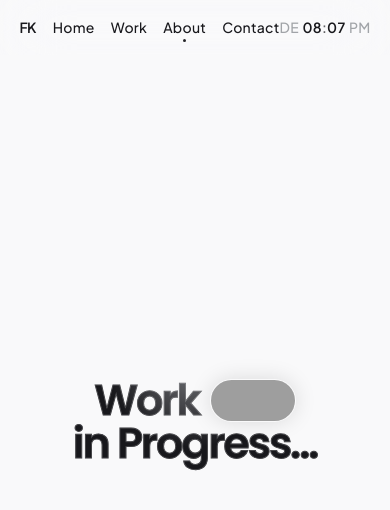
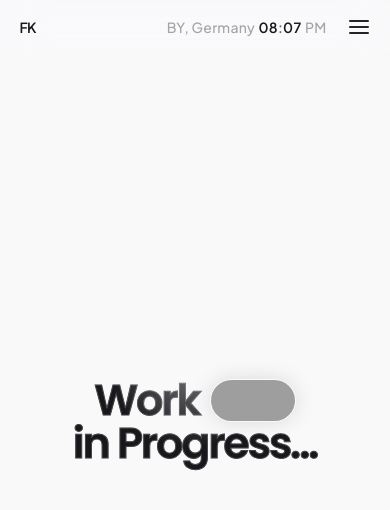
Before and after one commit to floriankulig/portfolio-new, a Next.js app: page /about in a window 390 px wide. Shown: the top 510 px of the page. Built offline with nearby package versions, Linux system fonts and the light colour scheme; grey boxes are pictures that could not be loaded.

Commit message:
feat: enhance Header and TimeZoneInfo components with responsive design and menu functionality

```diff
--- /dev/null
+++ b/src/components/layout/Menu.tsx
@@ -0,0 +1,251 @@
+import { TransitionLink } from "components/shared";
+import { AnimatePresence, motion, Variants } from "framer-motion";
+import { rgba } from "polished";
+import { X } from "react-feather";
+import styled from "styled-components";
+import { theme } from "styles";
+import { LINKS } from "ts";
+import { TimeZoneInfo } from "./header/TimeZoneInfo";
+import { useViewport } from "hooks";
+
+const StyledFullscreenMenu = styled(motion.div)`
+  position: fixed;
+  overflow-y: auto;
+  inset: 0;
+  z-index: 99;
+  background: ${({ theme }) => rgba(theme.bg1, 0.6)};
+  backdrop-filter: saturate(130%) blur(24px);
+  color: var(--bg1);
+  color: var(--text1);
+  will-change: transform;
+  & > div {
+    position: relative;
+    width: 100%;
+    height: 100%;
+    display: flex;
+    justify-content: center;
+    align-items: center;
+    padding-block: 15vh;
+  }
+`;
+
+const MenuHeader = styled.div`
+  position: absolute;
+  top: 0;
+  left: 0;
+  width: 100%;
+  padding-top: 2.5rem;
+  display: flex;
+  justify-content: space-between;
+  align-items: center;
+  font-family: var(--jakarta);
+  h3 {
+    font-size: clamp(1.75rem, 7.5vw, 2.5rem);
+    font-weight: 600;
+    letter-spacing: -0.04em;
+  }
+  .right {
+    display: flex;
+    gap: 1rem;
+    align-items: center;
+    .timezone-meta {
+      font-size: clamp(0.875rem, 3vw, 1.125rem);
+    }
+  }
+`;
+
+const CloseMenuButton = styled(motion.button)`
+  all: unset;
+  display: grid;
+  place-items: center;
+  width: clamp(3.5rem, 15vw, 5rem);
+  aspect-ratio: 1;
+  color: var(--text1);
+  background: var(--bg3);
+  border-radius: 50%;
+  cursor: pointer;
+  margin-right: -1.5%;
+  will-change: transform;
+  svg {
+    width: 60%;
+    height: 60%;
+    stroke-width: 1.5;
+  }
+`;
+const LinkList = styled(motion.ul)`
+  display: flex;
+  flex-direction: column;
+  gap: 1.25rem;
+`;
+
+const menuVariants: Variants = {
+  initial: {
+    opacity: 0,
+  },
+  animate: {
+    opacity: 1,
+  },
+  exit: {
+    opacity: 0,
+    transition: { duration: 0.3, ease: "linear", when: "afterChildren" },
+  },
+};
+
+interface MenuProps {
+  open: boolean;
+  setOpen: (open: boolean) => void;
+  displayName: string;
+}
+
+export const Menu: React.FC<MenuProps> = ({ open, setOpen, displayName }) => {
+  const {
+    viewport: { viewPortWidth },
+  } = useViewport();
+  return (
+    <AnimatePresence>
+      {open && (
+        <StyledFullscreenMenu
+          initial="initial"
+          animate="animate"
+          exit="exit"
+          variants={menuVariants}
+        >
+          <div>
+            <MenuHeader className="main-col">
+              <motion.h3 layoutId="hm-name" className="name">
+                {displayName}
+              </motion.h3>
+              <div className="right">
+                <TimeZoneInfo
+                  displayCounty={300 < viewPortWidth}
+                  displayFullCounty={420 < viewPortWidth}
+                />
+                <CloseMenuButton
+                  layoutId="hm-menu"
+                  animate
+                  whileTap={{ scale: 0.9 }}
+                  whileHover={{ scale: 1.05 }}
+                  onTap={() => setOpen(false)}
+                >
+                  <X size={24} />
+                </CloseMenuButton>
+              </div>
+            </MenuHeader>
+
+            <LinkList>
+              {LINKS.map((link) => (
+                <FullscreenNavLink
+                  key={link.name}
+                  link={link}
+                ></FullscreenNavLink>
+              ))}
+            </LinkList>
+          </div>
+        </StyledFullscreenMenu>
+      )}
+    </AnimatePresence>
+  );
+};
+
+const StyledFullscreenNavLink = styled(motion.li)`
+  line-height: 1.3;
+  font-size: 15vw;
+  letter-spacing: -0.06em;
+  font-weight: 500;
+  position: relative;
+  display: grid;
+  place-items: center;
+  overflow: hidden;
+  span {
+    display: inline-block;
+  }
+  & > span {
+    &:nth-child(2) {
+      position: absolute;
+    }
+  }
+`;
+
+const letterTransition = {
+  opacity: {
+    duration: 0.25,
+  },
+  y: {
+    ease: theme.easing,
+    duration: 0.6,
+  },
+};
+
+const letterVariantsEnter: Variants = {
+  initial: {
+    y: "100%",
+    transition: letterTransition,
+  },
+  hover: {
+    y: 0,
+    transition: letterTransition,
+  },
+};
+
+const letterVariantsExit: Variants = {
+  hover: {
+    y: "-100%",
+    // opacity: 0,
+    transition: letterTransition,
+  },
+  initial: {
+    y: 0,
+    opacity: 1,
+    transition: letterTransition,
+  },
+};
+
+interface FullscreenNavLinkProps {
+  link: { name: string; url: string };
+}
+const FullscreenNavLink: React.FC<FullscreenNavLinkProps> = ({ link }) => {
+  const letters = link.name.split("");
+  return (
+    <TransitionLink href={link.url}>
+      <StyledFullscreenNavLink
+        whileHover="hover"
+        initial="initial"
+        animate="initial"
+        whileTap={{ scale: 0.95 }}
+      >
+        <motion.span
+          variants={{
+            hover: {
+              transition: { staggerChildren: 0.035, staggerDirection: 1 },
+            },
+            initial: {
+              transition: { staggerChildren: 0.035, staggerDirection: -1 },
+            },
+          }}
+        >
+          {letters.map((letter, i) => (
+            <motion.span key={"exit" + i} variants={letterVariantsExit}>
+              {letter}
+            </motion.span>
+          ))}
+        </motion.span>
+        <motion.span
+          variants={{
+            hover: {
+              transition: { staggerChildren: 0.035, staggerDirection: 1 },
+            },
+            initial: {
+              transition: { staggerChildren: 0.035, staggerDirection: -1 },
+            },
+          }}
+        >
+          {letters.map((letter, i) => (
+            <motion.span key={"enter" + i} variants={letterVariantsEnter}>
+              {letter}
+            </motion.span>
+          ))}
+        </motion.span>
+      </StyledFullscreenNavLink>
+    </TransitionLink>
+  );
+};
--- a/src/components/layout/header/Header.tsx
+++ b/src/components/layout/header/Header.tsx
@@ -1,35 +1,46 @@
-import React, { useDebugValue, useEffect, useRef, useState } from "react";
+import React, { useEffect, useState } from "react";
 import styled from "styled-components";
 import { LINKS } from "ts";
 import { NavLink } from "./NavLink";
 import { TimeZoneInfo } from "./TimeZoneInfo";
-import { useViewport } from "hooks";
+import { Menu as FullscreenMenu } from "../Menu";
+import { useCannotScroll, useViewport } from "hooks";
 import { rgba } from "polished";
 import {
+  AnimatePresence,
   circInOut,
+  LayoutGroup,
   motion,
   useMotionTemplate,
-  useMotionValue,
   useMotionValueEvent,
   useScroll,
   useTransform,
 } from "framer-motion";
 import { theme } from "styles";
 import { useOverlayContext } from "context/overlay-context";
+import { Menu } from "react-feather";
+
+const SHOW_LINKS_WIDTH = 600;
 
 const StyledHeader = styled(motion.nav)`
   position: fixed;
   z-index: 99;
   width: 100%;
-  align-items: center;
-  backdrop-filter: saturate(180%) blur(32px);
+  backdrop-filter: saturate(180%) blur(24px);
   border-bottom: 1px solid;
   letter-spacing: 0.02em;
   font-size: 14px;
   font-family: var(--jakarta);
   font-weight: 500;
+
   display: grid;
   grid-template-columns: 1fr 1fr 1fr;
+  align-items: center;
+  @media (max-width: ${SHOW_LINKS_WIDTH}px) {
+    display: flex;
+    justify-content: space-between;
+  }
+
   .name {
     font-weight: 600;
     letter-spacing: -0.04em;
@@ -46,6 +57,32 @@ const StyledLinks = styled.ul`
   gap: clamp(1rem, 2.5vw, 1.5rem);
 `;
 
+const StyledRightSide = styled.div`
+  display: flex;
+  justify-content: flex-end;
+  align-items: center;
+  gap: 0.75rem;
+  height: 14px;
+`;
+
+const MenuWrapper = styled(motion.button)`
+  all: unset;
+  display: grid;
+  place-content: center;
+  cursor: pointer;
+  padding: 0.5rem;
+  margin-right: -0.5rem;
+  border-radius: 0.5rem;
+  color: var(--text2);
+  transition: 0.3s;
+  transition-property: background, color;
+
+  &:hover {
+    background: ${({ theme }) => rgba(theme.text3, 0.1)};
+    color: var(--text1);
+  }
+`;
+
 type ScrollDirection = "up" | "down";
 const STICK_TOP = 50;
 
@@ -53,13 +90,26 @@ export const Header: React.FC = () => {
   const {
     isMobile,
     viewport: { viewPortWidth },
-  } = useViewport(720);
+  } = useViewport(721);
   const name = isMobile ? "FK" : "Florian Kulig";
 
   const { blockHeader } = useOverlayContext();
   const { scrollY } = useScroll();
   const [scrollDirection, setScrollDirection] =
     useState<ScrollDirection>("down");
+
+  //MENU OPENING LOGIC
+  const [menuOpen, setMenuOpen] = useState(false);
+  const onOpenMenu = () => {
+    setMenuOpen(true);
+  };
+  const showLinks = viewPortWidth > SHOW_LINKS_WIDTH;
+
+  useCannotScroll(menuOpen);
+  useEffect(() => {
+    setMenuOpen(false);
+  }, [showLinks]);
+
   const [isAtTop, setIsAtTop] = useState(true);
   const scrollUp = scrollDirection === "up";
   const hideHeader = (!scrollUp && !isAtTop) || blockHeader;
@@ -85,6 +135,7 @@ export const Header: React.FC = () => {
   );
 
   return (
+    <LayoutGroup>
       <StyledHeader
         className="main-col"
         style={{ paddingBlock, borderColor, backgroundColor }}
@@ -96,17 +147,51 @@ export const Header: React.FC = () => {
           duration: 0.75,
         }}
       >
-      <div className="name">{name}</div>
+        <motion.div className="name" layoutId="hm-name">
+          {name}
+        </motion.div>
+        {showLinks && (
           <StyledLinks>
             {LINKS.map((link) => (
               <NavLink key={link.name} link={link}></NavLink>
             ))}
           </StyledLinks>
+        )}
+        <StyledRightSide>
+          <AnimatePresence>
+            {!menuOpen && (
               <TimeZoneInfo
-        displayFullLocation={viewPortWidth > 560}
-        displayCounty={viewPortWidth > 720}
-        displayFullCounty={viewPortWidth > 1080}
+                key="timezone-info"
+                displayCounty={
+                  viewPortWidth > 720 ||
+                  (300 < viewPortWidth && viewPortWidth < SHOW_LINKS_WIDTH)
+                }
+                displayFullCounty={
+                  viewPortWidth > 720 ||
+                  (420 < viewPortWidth && viewPortWidth < SHOW_LINKS_WIDTH)
+                }
               />
+            )}
+            {!showLinks && !menuOpen && (
+              <MenuWrapper
+                key="menu-wrapper"
+                aria-label="Open Menu"
+                whileHover={{ scale: 1.025 }}
+                whileTap={{ scale: 0.925 }}
+                onTap={() => onOpenMenu()}
+                layoutId="hm-menu"
+              >
+                <Menu />
+              </MenuWrapper>
+            )}
+          </AnimatePresence>
+        </StyledRightSide>
       </StyledHeader>
+      <FullscreenMenu
+        open={menuOpen}
+        displayName={name}
+        setOpen={setMenuOpen}
+      />
+    </LayoutGroup>
   );
 };
--- a/src/components/layout/header/TimeZoneInfo.tsx
+++ b/src/components/layout/header/TimeZoneInfo.tsx
@@ -9,22 +9,20 @@ const StyledMeta = styled.div`
   justify-content: flex-end;
   text-align: right;
   gap: 0.25em;
-  & > span {
+  span.time {
     font-weight: 600;
-    min-width: 2.5rem;
+    min-width: 2.5em;
     color: var(--text1);
   }
 `;
 
 interface TimeZoneInfoProps {
-  displayFullLocation?: boolean;
   displayFullCounty?: boolean;
   displayCounty?: boolean;
 }
 
 export const TimeZoneInfo: React.FC<TimeZoneInfoProps> = ({
   displayFullCounty,
-  displayFullLocation,
   displayCounty,
 }) => {
   const [timeData, setTimeData] = useState(() => {
@@ -65,19 +63,19 @@ export const TimeZoneInfo: React.FC<TimeZoneInfoProps> = ({
   }, [updateTime]);
 
   const county = displayCounty ? (displayFullCounty ? "Bavaria" : "BY") : null;
-  const location = !displayFullLocation
-    ? "DE"
-    : (county ? county + ", " : "") + "Germany";
+  const location = (county ? county + ", " : "") + "Germany";
 
   return (
-    <StyledMeta>
-      {location}
-      <span>
+    <StyledMeta className="timezone-meta">
+      <motion.span layoutId="timezone-location">{location}</motion.span>
+      <motion.span layoutId="timezone-time" className="time">
         {timeData.hours}
         <BlinkingColon />
         {timeData.minutes}
-      </span>{" "}
-      {timeData.meridiem}
+      </motion.span>{" "}
+      <motion.span layoutId="timezone-meridiem">
+        {timeData.meridiem}
+      </motion.span>
     </StyledMeta>
   );
 };
```
Lines whose indentation alone changed are shown as unchanged.
